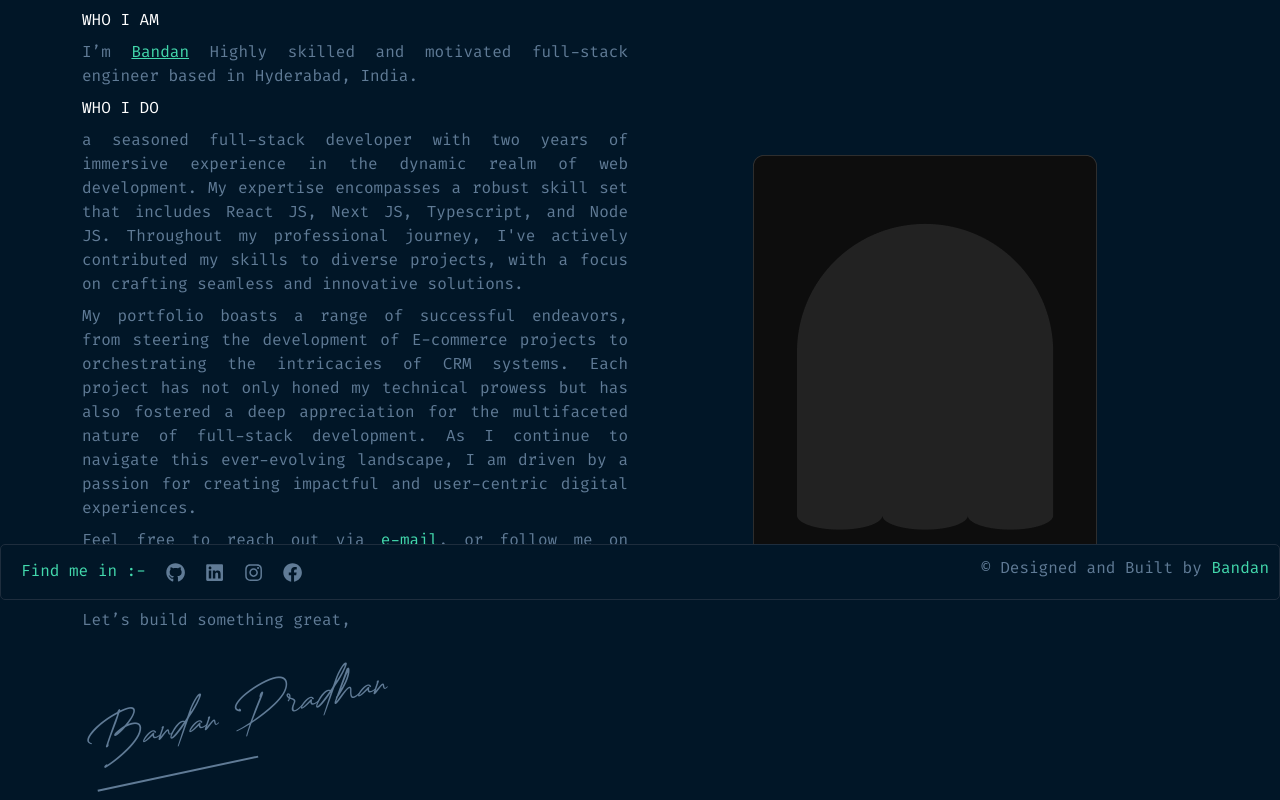
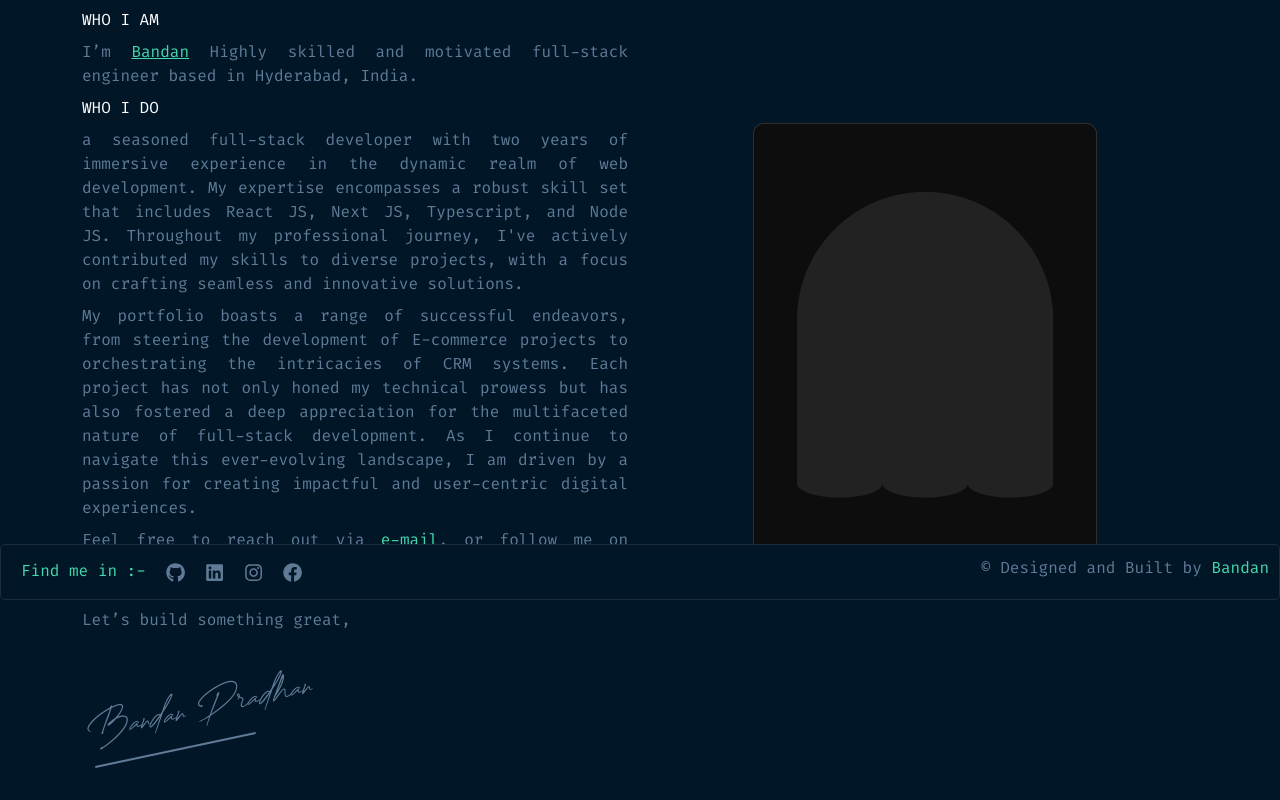
Before and after one commit to Bandan-Hpe/personal-portfolio, a React (Vite) app: page /about in a window 1280 px wide. Shown: the part 200-1000 px from the top of the page. Built offline with nearby package versions, Linux system fonts and the light colour scheme.

Commit message:
added resume

```diff
--- a/src/Pages/About.jsx
+++ b/src/Pages/About.jsx
@@ -42,21 +42,21 @@ const About = () => {
                 </p>
 
                 <p>
-                  Feel free to reach out via <Link to="" className={styles.connect}>e-mail</Link>, or follow me on <Link to="" className={styles.connect}>Instagram</Link>.
-                  Want to see where I’ve worked? Check out my <Link to="" className={styles.connect}>Resume</Link>, or Connect
-                  with me on <Link className={styles.connect} to="">LinkedIn</Link>.
+                  Feel free to reach out via <Link to="bandanpradhan456@gmail.com" className={styles.connect}>e-mail</Link>, or follow me on <Link to="https://www.instagram.com/bandan_pradhan" className={styles.connect}>Instagram</Link>.
+                  Want to see where I’ve worked? Check out my <Link to="/assets/images/BANDAN_PRADHAN.CV.pdf"  download className={styles.connect}>Resume</Link>, or Connect
+                  with me on <Link className={styles.connect} to="https://www.linkedin.com/in/bandan-pradhan/">LinkedIn</Link>.
                 </p>
 
 
                 <p>Let’s build something great,</p>
 
-                <p className={styles.sign}>Bandan Pradhan</p>
+                <p className={`${styles.sign} mb-3`}>Bandan Pradhan</p>
               </div>
               <div className="col-md-6 d-flex justify-content-center align-items-center">
 
 
 
-                <div className={styles.img}>
+                <div className={`${styles.img} mb-5`}>
                   {/* <img src={portrait} alt="" /> */}
 
                 </div>
--- a/src/styles/About.module.css
+++ b/src/styles/About.module.css
@@ -31,7 +31,7 @@
 }
 .sign {
   color: var(--text-color);
-  font-size: 4rem;
+  font-size: 3rem;
   font-family: "Creattion Demo";
   font-weight: 400;
   font-style: normal;
```
Also changed, not shown: 1 other file (tests, documents, lock files or other folders).
